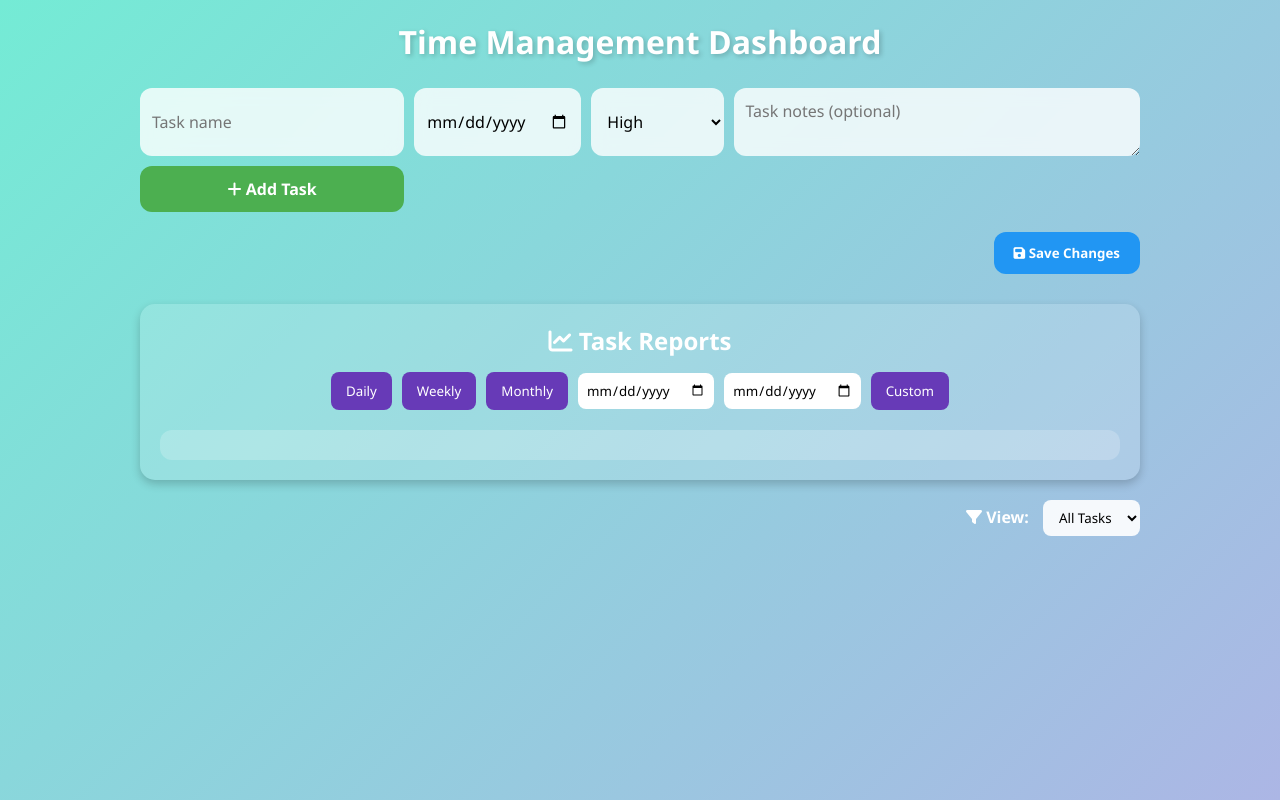
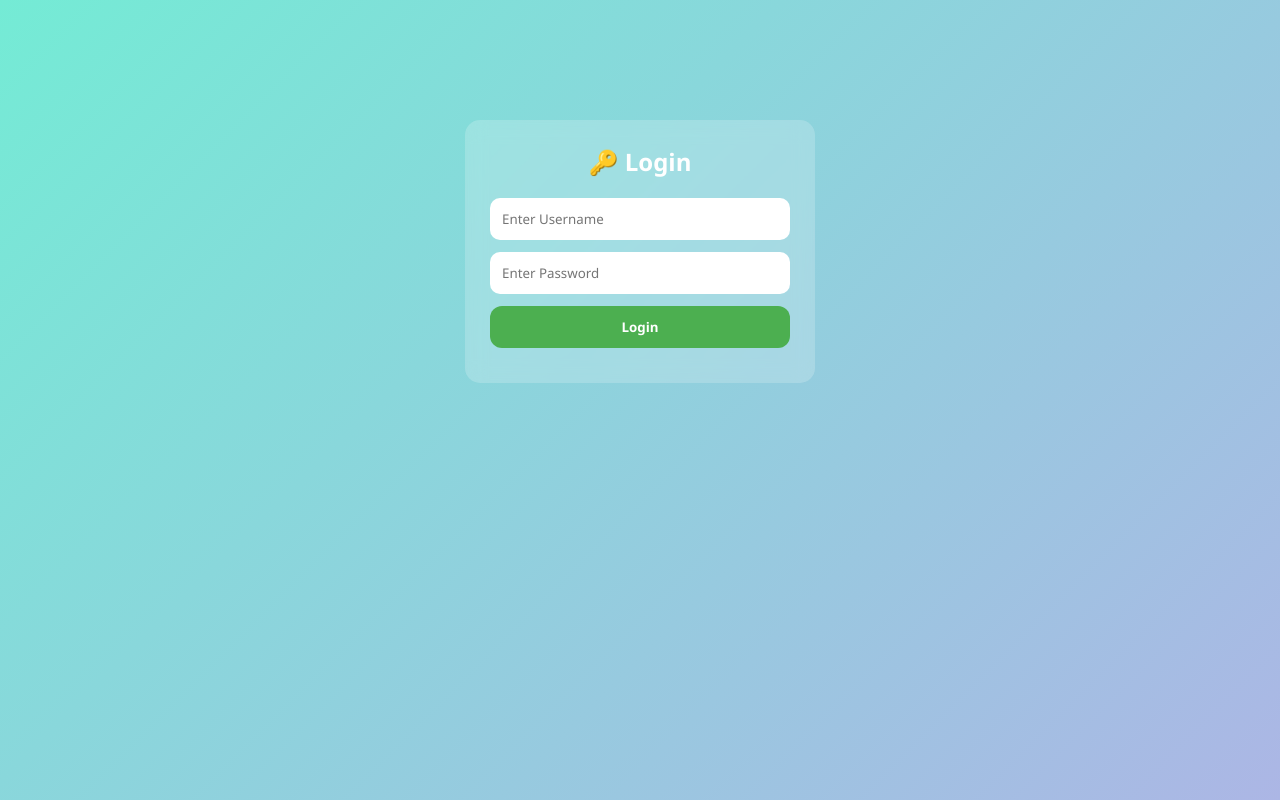
Before and after one commit to muqtarcali199-coder/Bulshawi, a plain HTML site: page index.html in a window 1280 px wide. Drawn offline with Linux system fonts and the light colour scheme.

Commit message:
Add files via upload
changes

```diff
--- a/index.html
+++ b/index.html
@@ -3,67 +3,33 @@
 <head>
   <meta charset="UTF-8">
   <meta name="viewport" content="width=device-width, initial-scale=1.0">
-  <title>Stylish Time Management Dashboard</title>
+  <title>Login - Time Manager</title>
   <link rel="stylesheet" href="style.css">
-  <link rel="stylesheet" href="https://cdnjs.cloudflare.com/ajax/libs/font-awesome/6.5.0/css/all.min.css">
 </head>
 <body>
-  <div class="container">
-    <h1> Time Management Dashboard</h1>
-
-    <!-- Add Task Form -->
-    <div class="add-task">
-      <input type="text" id="taskName" placeholder="Task name">
-      <input type="date" id="taskDue">
-      <select id="taskPriority">
-        <option>High</option>
-        <option>Medium</option>
-        <option>Low</option>
-      </select>
-      <textarea id="taskNotes" placeholder="Task notes (optional)"></textarea>
-      <button id="addBtn"><i class="fas fa-plus"></i> Add Task</button>
-    </div>
-
-    <!-- Save Button -->
-    <div class="save-container">
-      <button id="saveBtn"><i class="fas fa-save"></i> Save Changes</button>
-    </div>
-    <!-- Reports Section -->
-<div class="reports">
-  <h2><i class="fas fa-chart-line"></i> Task Reports</h2>
-
-  <div class="report-filters">
-    <button onclick="generateReport('daily')">Daily</button>
-    <button onclick="generateReport('weekly')">Weekly</button>
-    <button onclick="generateReport('monthly')">Monthly</button>
-
-    <!-- Custom Date Range -->
-    <div class="date-range">
-      <input type="date" id="startDate">
-      <input type="date" id="endDate">
-      <button onclick="generateReport('custom')">Custom</button>
-    </div>
+  <div class="login-container">
+    <h2>🔑 Login</h2>
+    <input type="text" id="username" placeholder="Enter Username">
+    <input type="password" id="password" placeholder="Enter Password">
+    <button onclick="login()">Login</button>
+    <p id="error" class="error"></p>
   </div>
 
-  <!-- Report Output -->
-  <div id="reportContainer" class="report-output"></div>
-</div>
+  <script>
+    const USER = "admin";
+    const PASS = "1234";
 
-<!-- Report Filter -->
-<div class="report-filter">
-  <label for="filterSelect"><i class="fas fa-filter"></i> View:</label>
-  <select id="filterSelect">
-    <option value="all">All Tasks</option>
-    <option value="daily">Daily</option>
-    <option value="weekly">Weekly</option>
-    <option value="monthly">Monthly</option>
-  </select>
-</div>
+    function login(){
+      const user = document.getElementById("username").value;
+      const pass = document.getElementById("password").value;
 
-    <!-- Task Cards -->
-    <div class="cards" id="cardsContainer"></div>
-  </div>
-
-  <script src="script.js"></script>
+      if(user === USER && pass === PASS){
+        localStorage.setItem("loggedIn", "true");
+        window.location.href = "dashboard.html";
+      } else {
+        document.getElementById("error").innerText = "❌ Wrong username or password!";
+      }
+    }
+  </script>
 </body>
 </html>
--- a/script.js
+++ b/script.js
@@ -226,3 +226,6 @@ function deleteTask(index){
 
 // Initial render
 renderTasks();
+if(localStorage.getItem("loggedIn") !== "true"){
+    window.location.href = "index.html";
+}
--- a/style.css
+++ b/style.css
@@ -104,6 +104,7 @@ h1 { text-align:center; color:#fff; margin-bottom:25px; text-shadow: 2px 2px 5px
   .add-task button, .save-container button{ width:100%; }
   h1{ font-size:1.5rem; }
 }
+
 /* Report Filter */
 .report-filter {
   margin: 20px 0;
@@ -121,6 +122,7 @@ h1 { text-align:center; color:#fff; margin-bottom:25px; text-shadow: 2px 2px 5px
   background: rgba(255,255,255,0.9);
   cursor: pointer;
 }
+
 /* Reports Section */
 .reports {
   background: rgba(255, 255, 255, 0.15);
@@ -129,13 +131,11 @@ h1 { text-align:center; color:#fff; margin-bottom:25px; text-shadow: 2px 2px 5px
   margin-top: 30px;
   box-shadow: 0 4px 10px rgba(0,0,0,0.2);
 }
-
 .reports h2 {
   color: #fff;
   margin-bottom: 15px;
   text-align: center;
 }
-
 .report-filters {
   display: flex;
   flex-wrap: wrap;
@@ -143,7 +143,6 @@ h1 { text-align:center; color:#fff; margin-bottom:25px; text-shadow: 2px 2px 5px
   justify-content: center;
   margin-bottom: 20px;
 }
-
 .report-filters button {
   background: #673ab7;
   color: white;
@@ -157,19 +156,16 @@ h1 { text-align:center; color:#fff; margin-bottom:25px; text-shadow: 2px 2px 5px
   background: #512da8;
   transform: scale(1.05);
 }
-
 .date-range {
   display: flex;
   gap: 10px;
   align-items: center;
 }
-
 .date-range input {
   padding: 8px;
   border-radius: 8px;
   border: none;
 }
-
 .report-output {
   background: rgba(255,255,255,0.2);
   padding: 15px;
@@ -181,21 +177,14 @@ h1 { text-align:center; color:#fff; margin-bottom:25px; text-shadow: 2px 2px 5px
   padding-left: 0;
 }
 .report-output li {
-  margin-bottom: 8px;
-  padding: 8px;
-  border-bottom: 1px solid rgba(0,0,0,0.1);
-}
-.report-output li {
   margin-bottom: 10px;
   padding: 10px;
   border-radius: 8px;
   background: rgba(255, 255, 255, 0.3);
 }
-
 .report-output li strong {
   color: #222;
 }
-
 .report-output li.overdue {
   background: rgba(255, 0, 0, 0.15);
   border-left: 4px solid red;
@@ -208,6 +197,37 @@ h1 { text-align:center; color:#fff; margin-bottom:25px; text-shadow: 2px 2px 5px
   font-weight: bold;
   color: #222;
 }
-.summary-bar p {
-  margin: 0;
+.summary-bar p { margin: 0; }
+
+/* Login Page */
+.login-container {
+  max-width: 350px;
+  margin: 100px auto;
+  background: rgba(255,255,255,0.2);
+  padding: 25px;
+  border-radius: 15px;
+  text-align: center;
+  backdrop-filter: blur(10px);
 }
+.login-container h2 { margin-bottom: 20px; color:white; }
+.login-container input {
+  width: 100%;
+  padding: 12px;
+  margin-bottom: 12px;
+  border-radius: 10px;
+  border: none;
+  outline: none;
+}
+.login-container button {
+  width: 100%;
+  padding: 12px;
+  border:none;
+  border-radius: 12px;
+  background: #4CAF50;
+  color: white;
+  cursor:pointer;
+  font-weight: bold;
+  transition:0.3s;
+}
+.login-container button:hover { background: #45a049; }
+.login-container .error { color: red; margin-top: 10px; }
```
Also changed, not shown: dashboard.html (added, +80 -0 lines), logout.html (added, +15 -0 lines).
